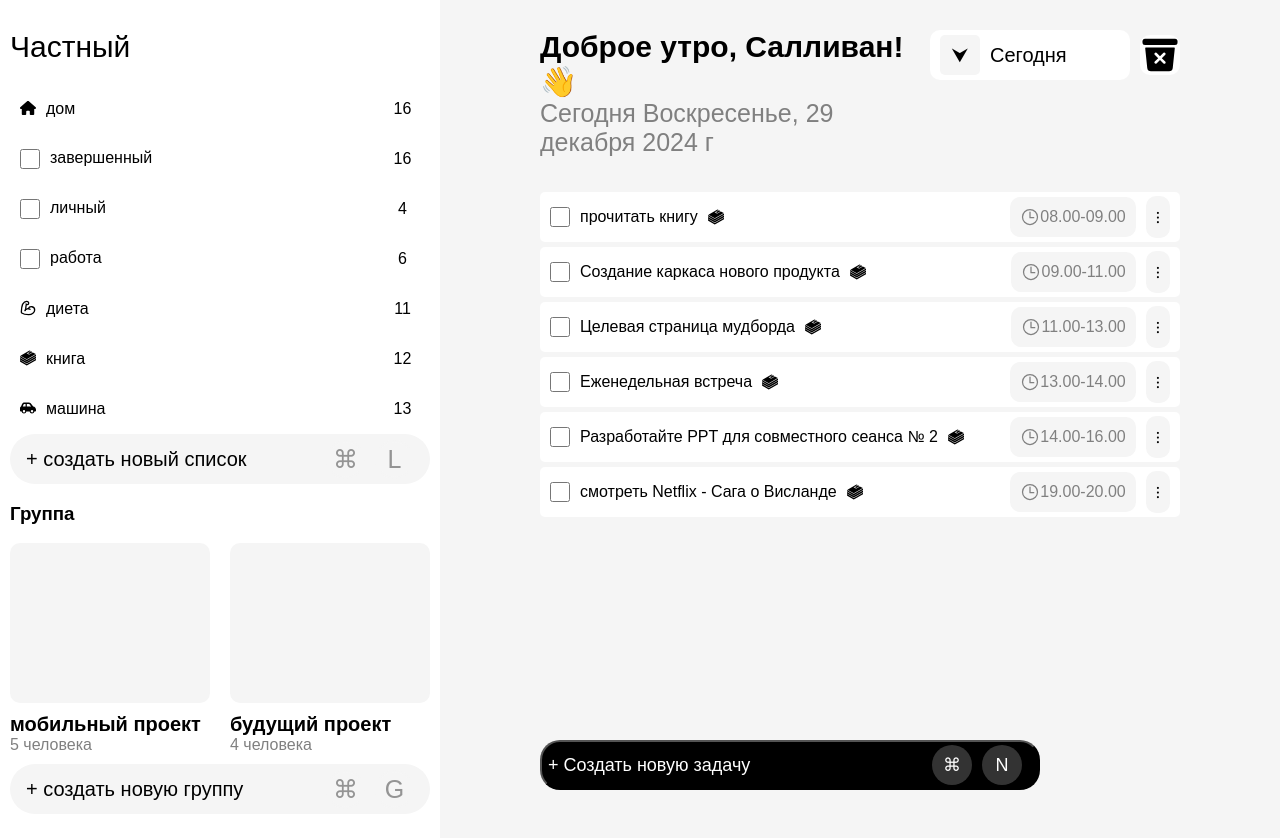
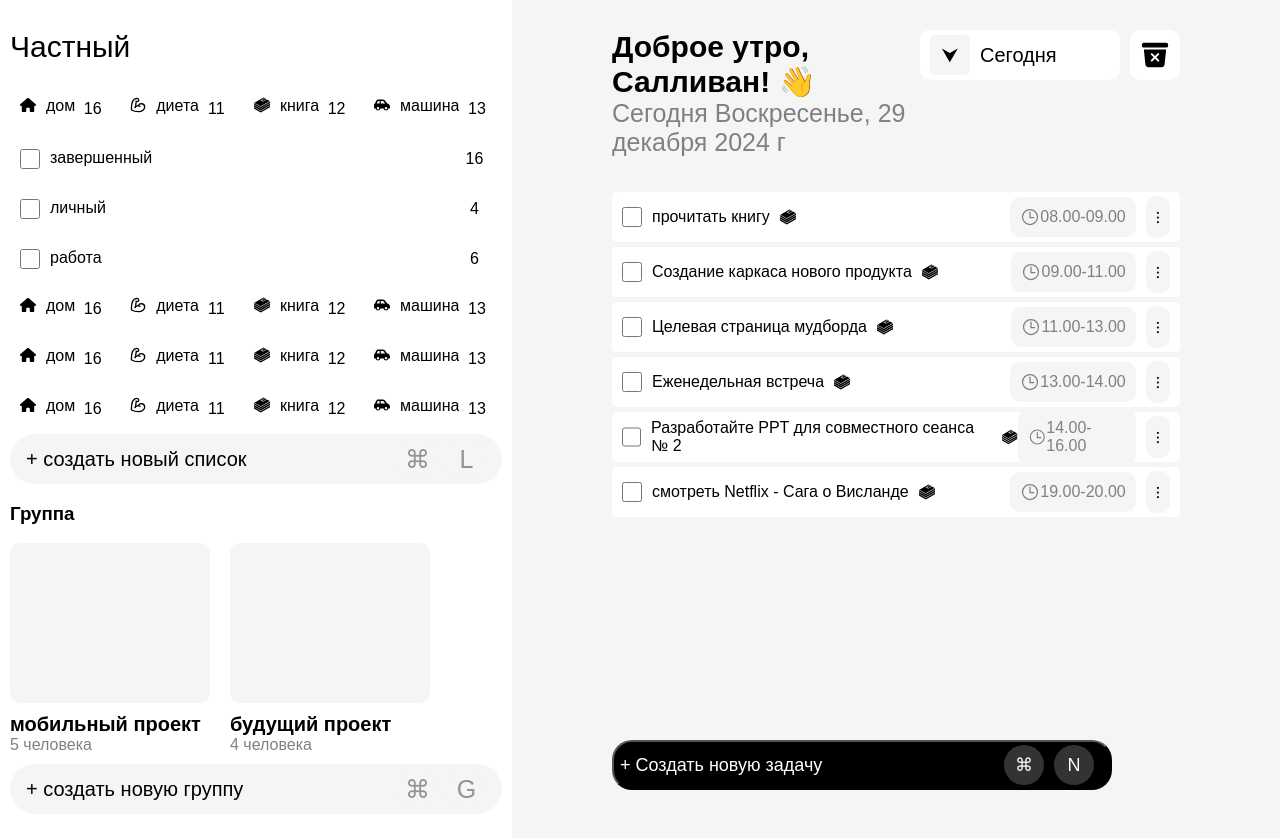
Before and after one commit to ayhan-gadjibalayev/todo-app, a React (Create React App) app: page / in a window 1280 px wide. Shown: the top 838 px of the page. Built offline with nearby package versions, Linux system fonts and the light colour scheme.

Commit message:
navigation

```diff
--- a/src/App.css
+++ b/src/App.css
@@ -138,15 +138,14 @@ body {
 }
 
 .equals {
-  width: 40px;
-  height: 40px;
+  padding: 10px;
   font-size: 30px;
   border-radius: 10px;
   background-color: #FFFFFF;
   margin-left: 10px;
+  cursor: pointer;
   display: flex;
   align-items: center;
-  margin-top: 5px;
   justify-content: center;
 }
 
@@ -272,5 +271,7 @@ body {
 }
 
 .is-active {
+  margin-left: 10px;
+  margin-right: 10px;
   text-decoration: line-through;
 }
--- a/src/components/NavigationItem.js
+++ b/src/components/NavigationItem.js
@@ -4,32 +4,43 @@ import { LuBicepsFlexed } from "react-icons/lu";
 import { FaCarSide } from "react-icons/fa6";
 import { SiBookstack } from "react-icons/si";
 
-export default function NavigationItem(props) {
-  const { icon, name, count } = props;
+const Sidebar = [
+  {
+    name: "дом",
+    icon: <FaHouse />,
+    count: "16",
+    id: 1,
+  },
+  {
+    name: "диета",
+    icon: <LuBicepsFlexed />,
+    count: "11",
+    id: 2,
+  },
+  {
+    name: "книга",
+    icon: <SiBookstack />,
+    count: "12",
+    id: 3,
+  },
+  {
+    name: "машина",
+    icon: <FaCarSide />,
+    count: "13",
+    id: 4,
+  },
+];
 
-  const renderView = () => {
-    switch (icon) {
-      case 'house':
-        return <FaHouse />;
-      case 'diet':
-        return <LuBicepsFlexed/>
-      case 'book':
-        return <SiBookstack/>;
-      case "car":
-        return <FaCarSide/>;
-      default:
-    }
-  };
-
-  const newIcon = renderView();
-
+export default function NavigationItem() {
   return (
-      <div className="private-list">
-        <div className="list-item">
-          {newIcon}
-          <span className="list-container">{name}</span>
+    <div className="private-list">
+      {Sidebar.map(item => (
+        <div className="list-item" key={item.id}>
+          {item.icon}
+          <span className="list-container">{item.name}</span>
+          <span className="number">{item.count}</span>
         </div>
-        <span className="number">{count}</span>
-      </div>
+      ))}
+    </div>
   );
 }
```
